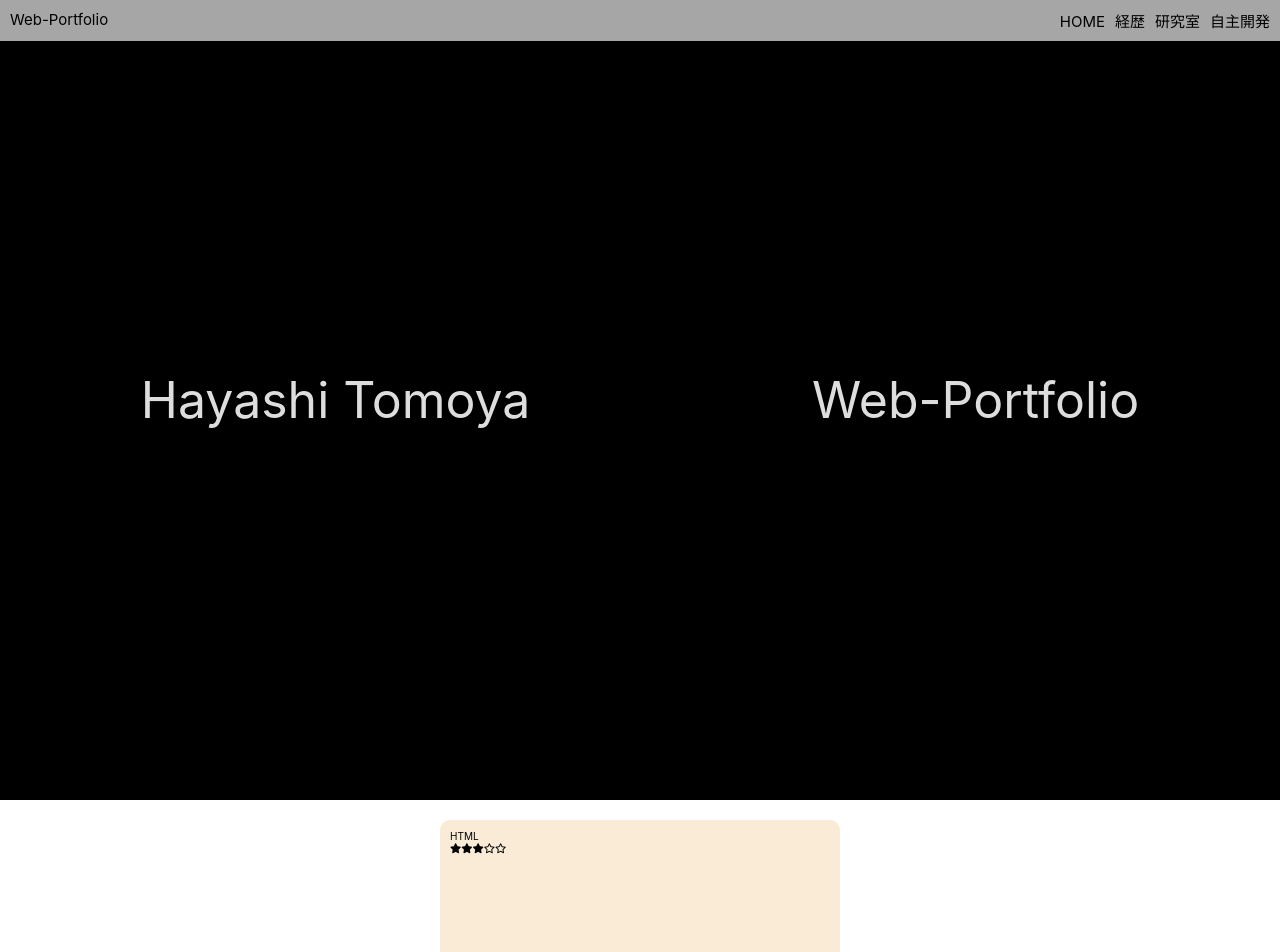
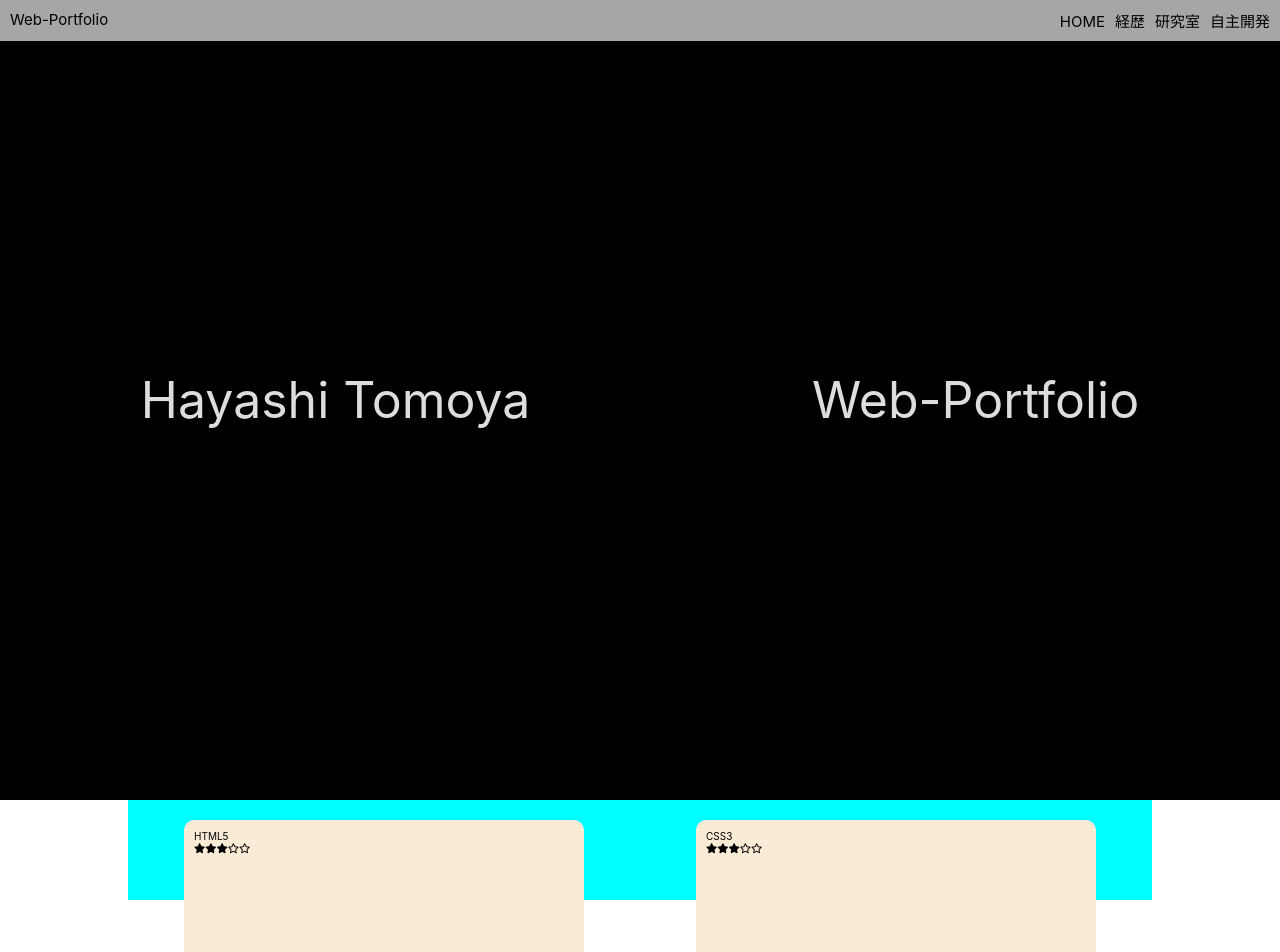
Before and after one commit to k20rs097/Web-Portfolio, a React (Create React App) app: page / in a window 1280 px wide. Shown: the top 952 px of the page. Built offline with nearby package versions, Linux system fonts and the light colour scheme.

Commit message:
Update
バグってます

```diff
--- a/public/index.html
+++ b/public/index.html
@@ -15,7 +15,6 @@
     <title>Web-Portfolio</title>
   </head>
   <body>
-    <noscript>You need to enable JavaScript to run this app.</noscript>
     <div id="root"></div>
   </body>
 </html>
--- a/src/App.js
+++ b/src/App.js
@@ -1,5 +1,8 @@
 import React from 'react';
 import './scss/App.scss';
+import mySkills from './json/mySkills.json';
+
+const skillData = mySkills.data;
 
 export default function App() {
   return (
@@ -15,7 +18,7 @@ export default function App() {
 const Content = () => {
   return (
     <div className="content align--centerX">
-        <SkillSheet />
+        <SkillSheet/>
     </div>
   );
 }
@@ -23,8 +26,8 @@ const Content = () => {
 const SplashScreen = () => {
   return (
     <section id="splash-screen" className="splash-screen--bg-black">
-        <h1 id="name" className="splash__titles margin--auto">Hayashi Tomoya</h1>
-        <h1 id="title" className="splash__titles margin--auto">Web-Portfolio</h1>
+        <h1 id="name" className="splash-titles margin--auto">Hayashi Tomoya</h1>
+        <h1 id="title" className="splash-titles margin--auto">Web-Portfolio</h1>
     </section>
   );
 }
@@ -33,29 +36,30 @@ const SkillSheet = () => {
   return (
     <div className="skill-sheet">
       <SkillCard
-        language="HTML"
-        skillLevel={3}
-        about=""
+        lang={skillData.html}
+      />
+      <SkillCard
+        lang={skillData.css}
       />
     </div>
   );
 }
 
-const SkillCard = ({ language, languageIcon, skillLevel, about }) => {
-  const solidStars = Array(skillLevel).fill().map((_, index) => (
+const SkillCard = ({ lang }) => {
+  const solidStars = Array(lang.skillLevel).fill().map((_, index) => (
     <i key={`solid-star-${index}`} className="fa-solid fa-star"></i>
   ));
 
-  const regularStars = Array(5 - skillLevel).fill().map((_, index) => (
+  const regularStars = Array(5 - lang.skillLevel).fill().map((_, index) => (
     <i key={`regular-star-${index}`} className="fa-regular fa-star"></i>
   ));
 
   return (
     <div className="skill-card">
       <div className="skill-info">
-        <h1 className="skill-name">{language}</h1>
-        <p className="skill-about">{about}</p>
-        <div className="stars">
+        <h1 className="language">{lang.language}</h1>
+        <p className="about">{lang.about}</p>
+        <div className="skill-level">
           {solidStars}
           {regularStars}
         </div>
--- /dev/null
+++ b/src/json/mySkills.json
@@ -0,0 +1,18 @@
+{
+    "data": {
+        "html": {
+            "language": "HTML5",
+            "languageIcon": "",
+            "experienceYear": 4,
+            "skillLevel": 3,
+            "about": ""
+        },
+        "css": {
+            "language": "CSS3",
+            "languageIcon": "",
+            "experienceYear": 4,
+            "skillLevel": 3,
+            "about": ""
+        }
+    }
+}
--- a/src/scss/base/_layout.scss
+++ b/src/scss/base/_layout.scss
@@ -15,7 +15,6 @@
 .flex-container__direction {
     display: flex;
     justify-content: space-around;
-    flex-wrap: wrap;
     &--row {
         @extend .flex-container__direction;
         flex-direction: row;
@@ -28,6 +27,8 @@
 
 .content {
     width: 80vw;
+    height: 10.0rem;
+    background-color: aqua;
 }
 
 .flex-item {
--- a/src/scss/components/_splash-screen.scss
+++ b/src/scss/components/_splash-screen.scss
@@ -11,7 +11,7 @@
     }
 }
 
-.splash__titles {
+.splash-titles {
     @extend .font-size--5rem;
     @extend .font-color--white;
 }
```
